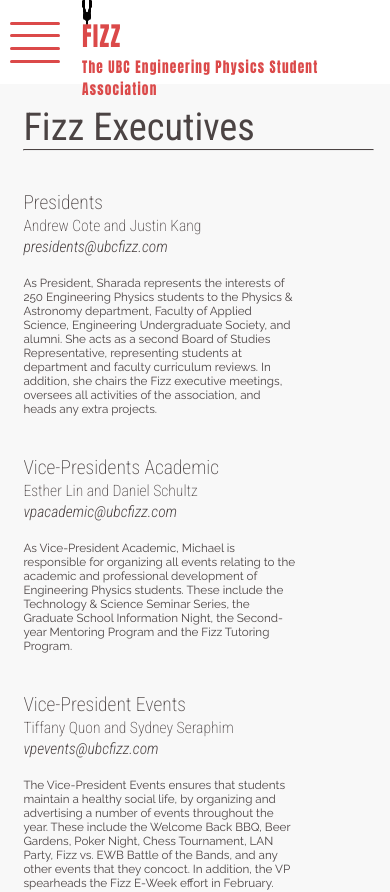
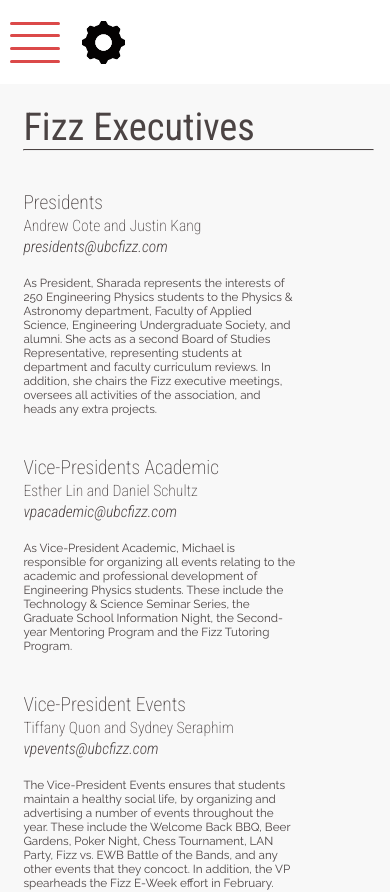
Before and after one commit to ubcengfizz/ubcfizz.ca-website, a React (Create React App) app: page /FizzExecs in a window 390 px wide. Shown: the top 892 px of the page. Built offline with nearby package versions, Linux system fonts and the light colour scheme.

Commit message:
Fully responsive nav bar

```diff
--- a/src/Components/Navigation/NavBar.css
+++ b/src/Components/Navigation/NavBar.css
@@ -170,8 +170,8 @@
 }
 
 #cog {
-  height: 5vh;
-  width: 2.6vw;
+  height: 43px;
+  width: 43px;
   float: left;
   display: inline;
   margin-right: 10px;
@@ -205,7 +205,14 @@
     }
 
 
-@media (max-width: 900px) {
+/* Responsive menu visibility */
+
+@media (max-width: 1000px) {
   #menu-list {
-  display: none;}
+  display: none;
 }
+
+#title {
+  display: none;
+}
+}
--- a/src/Components/Navigation/SideDrawer/DrawerToggleButton.css
+++ b/src/Components/Navigation/SideDrawer/DrawerToggleButton.css
@@ -26,3 +26,9 @@
 border: 0;
 border-bottom: 3px solid #DB4949;
 border-radius: 10px;}
+
+@media (min-width: 1000px) {
+  .toggle-button {
+    display: none;
+  }
+}
```
